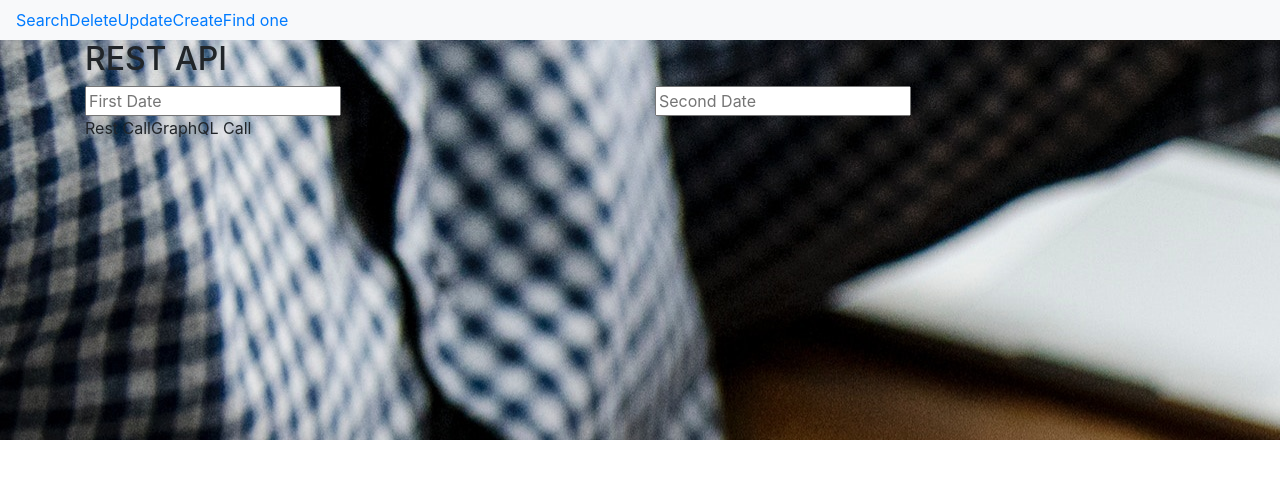
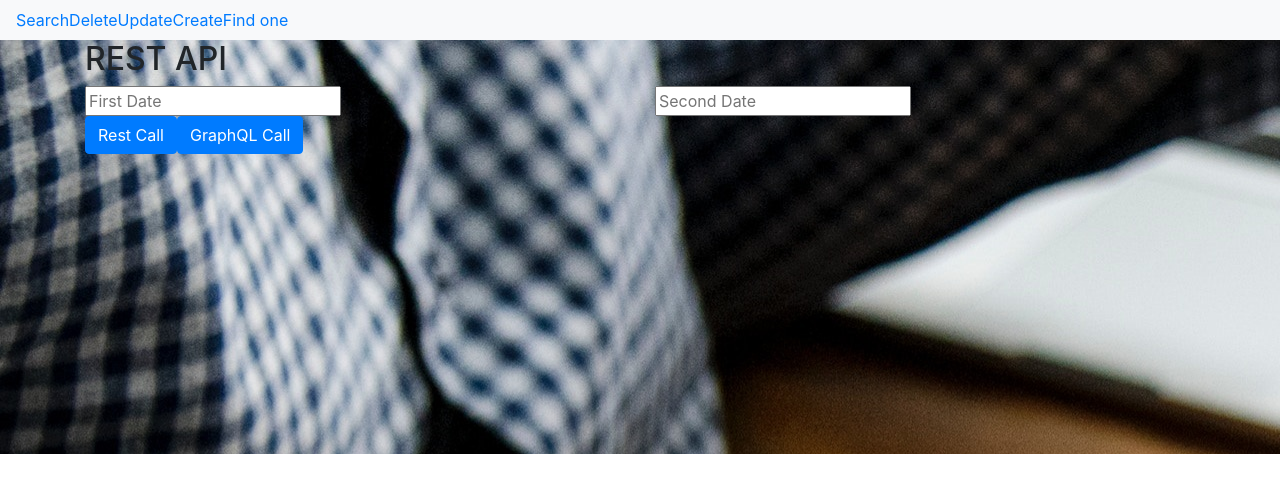
Before and after one commit to riderjensen/api-frontend-react, a React app: page / in a window 1280 px wide. Shown: the top 492 px of the page. Built offline with nearby package versions, Linux system fonts and the light colour scheme.

Commit message:
adding extra buttons for graphql calls

```diff
--- a/src/containers/Create/Create.js
+++ b/src/containers/Create/Create.js
@@ -25,7 +25,8 @@ export default class Home extends Component {
 					<div className="row">
 						<div className="col-md-4 col-xs-12"></div>
 						<div className="form-group col-md-4 col-xs-12">
-							<button className="btn btn-primary" onClick={this.createOrder}>Click to create a new entry</button>
+							<button className="btn btn-primary" onClick={this.createOrder}>Rest Call</button>
+							<button className="btn btn-primary">GraphQL Call</button>
 							<p className="card-text">Your ID:</p>
 							<p className="card-title">{this.state.id}</p>
 						</div>
--- a/src/containers/Delete/Delete.js
+++ b/src/containers/Delete/Delete.js
@@ -38,7 +38,8 @@ export default class Home extends Component {
 							<input type="text" onChange={this.handleChange} className="form-control" required={true} placeholder="" />
 							<small className="form-text text-muted">You are only allowed to delete entries that you have made with
 						your generated ID.</small>
-							<button className="btn btn-primary" onClick={this.deleteOrder}>Click to delete your entry</button>
+							<button className="btn btn-primary" onClick={this.deleteOrder}>Rest Call</button>
+							<button className="btn btn-primary">GraphQL Call</button>
 						</div>
 					</div>
 					<div className="col-md-4 col-xs-12"></div>
--- a/src/containers/FindOne/FindOne.js
+++ b/src/containers/FindOne/FindOne.js
@@ -285,7 +285,8 @@ export default class Home extends Component {
 							</div>
 
 
-							<button className="btn btn-primary" id="submitButton">Submit</button>
+							<button className="btn btn-primary" id="submitButton">Rest Call</button>
+							<button className="btn btn-primary" id="submitButton">GraphQL Call</button>
 
 						</div>
 					</div>
--- a/src/containers/Home/Home.js
+++ b/src/containers/Home/Home.js
@@ -46,9 +46,8 @@ export default class Home extends Component {
 						}
 						)}
 					</div>
-					<Button>Rest Call</Button>
-
-					<Button>GraphQL Call</Button>
+					<button className="btn btn-primary" id="submitButton">Rest Call</button>
+					<button className="btn btn-primary" id="submitButton">GraphQL Call</button>
 				</div>
 				<div id="chartContainer" style={
 					{
--- a/src/containers/Update/Update.js
+++ b/src/containers/Update/Update.js
@@ -309,7 +309,8 @@ export default class Home extends Component {
 								<input type="number" className="form-control" required={true} placeholder="5" />
 							</div>
 
-							<button className="btn btn-primary" id="submitButton">Submit</button>
+							<button className="btn btn-primary" id="submitButton">Rest Call</button>
+							<button className="btn btn-primary" id="submitButton">GraphQL Call</button>
 
 						</div>
 						<div className="col-md-4 col-xs-12"></div>
```
